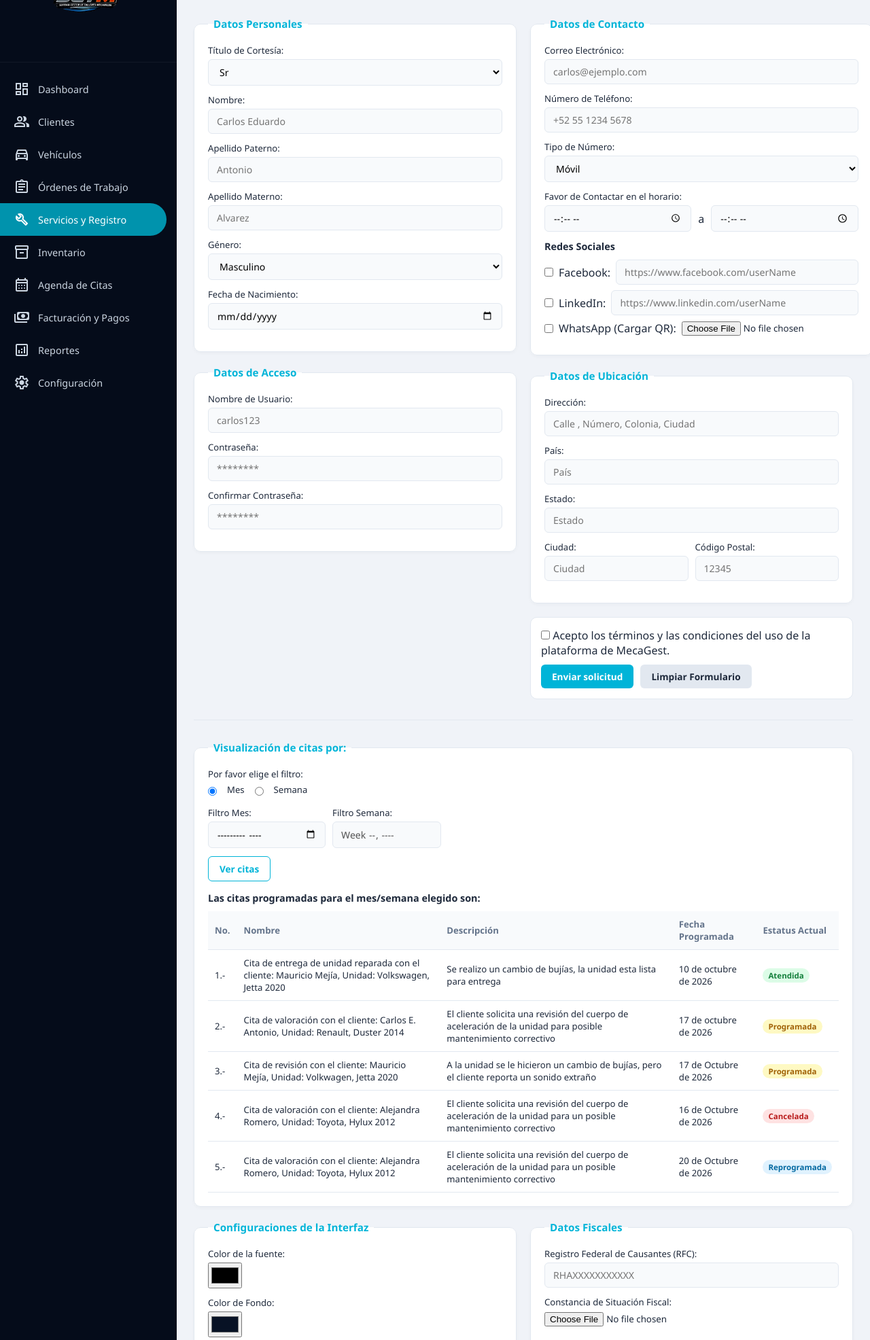
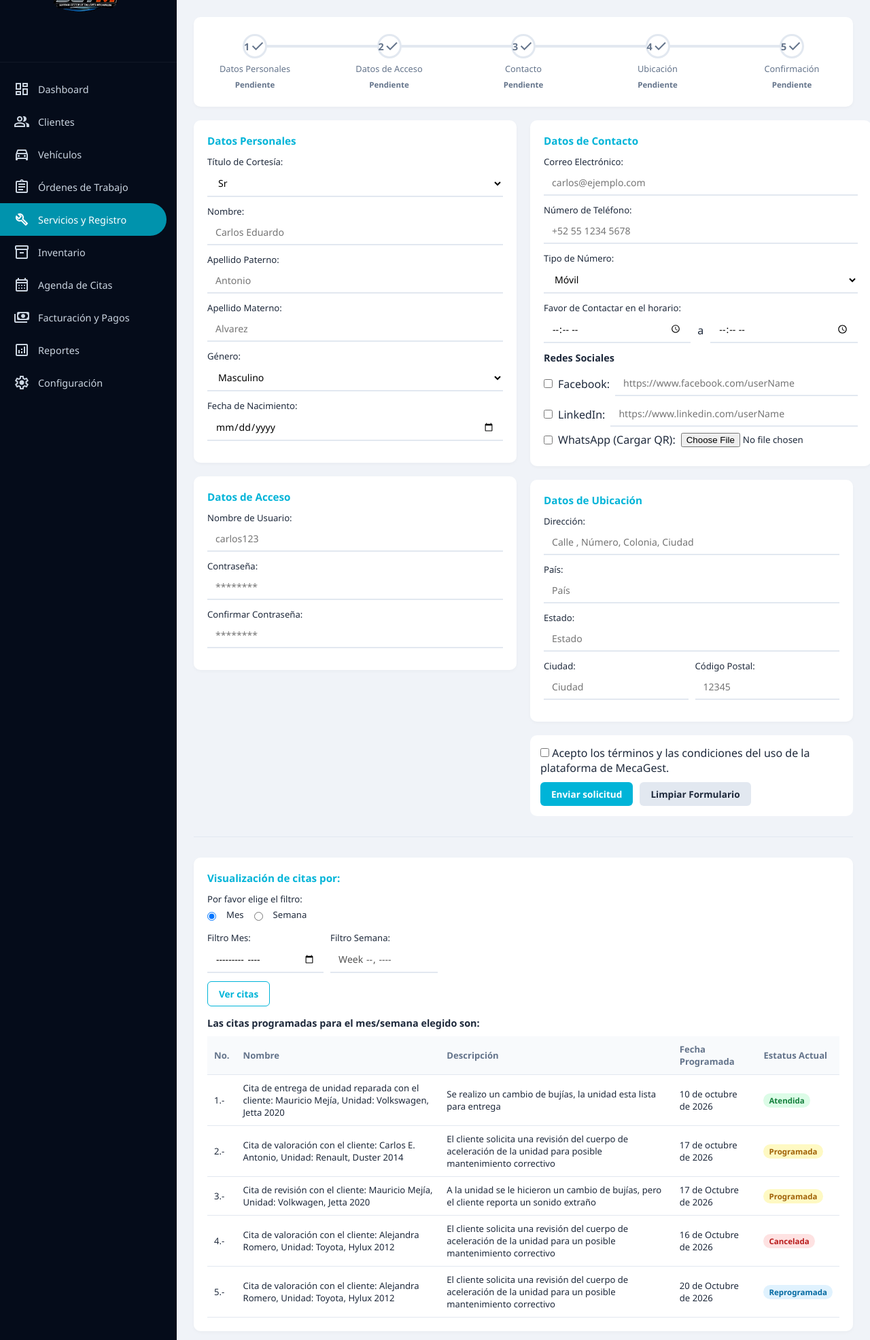
Before and after one commit to charles-antt/Practicas_Aplicaciones_Web_250850, a PHP site: page /Practica04/registroUsuarios.html in a window 1280 px wide. Shown: the part 104-2076 px from the top of the page at 68% size. Run offline with PHP 8.4, Linux system fonts and the light colour scheme.

Commit message:
Practica 04
update: Se actucalizaron todos los archivos para poder agregar una barra de acompletado y funciones de color con el js y css

```diff
--- a/Practica04/css/style.css
+++ b/Practica04/css/style.css
@@ -352,3 +352,229 @@ th {
   border-top: 1px solid var(--border-color);
   margin: 10px 0;
 }
+/* ==========================================
+   1. BARRA WIZARD: ARRIBA DE TODO, ANCHO COMPLETO
+   ========================================== */
+form.dashboard-grid {
+    margin: 0 !important;
+    padding: 0 !important;
+}
+
+.wizard-container {
+    grid-column: 1 / -1;          /* ocupa todo el ancho del grid, no una sola columna */
+    padding: 25px 30px;
+}
+
+.wizard-steps {
+    display: flex;
+    justify-content: space-between;
+    align-items: flex-start;
+    position: relative;
+    width: 100%;
+}
+
+/* Línea de fondo: va del centro del círculo 1 al centro del círculo 5
+   (60px = mitad del ancho de cada paso, 18px = mitad del círculo) */
+.wizard-progress-bar {
+    position: absolute;
+    top: 18px;
+    left: 60px;
+    right: 60px;
+    height: 4px;
+    transform: translateY(-50%);
+    background-color: var(--border-color);
+    border-radius: 2px;
+    z-index: 1;
+}
+
+.wizard-progress-fill {
+    height: 100%;
+    width: 0;
+    background-color: var(--primary-cyan);
+    border-radius: 2px;
+    transition: width 0.3s ease;
+}
+
+.wizard-step {
+    position: relative;
+    z-index: 2;
+    display: flex;
+    flex-direction: column;
+    align-items: center;
+    gap: 8px;
+    width: 120px;
+    text-align: center;
+}
+
+.step-circle {
+    --fill: 0;
+    position: relative;
+    width: 36px;
+    height: 36px;
+    border-radius: 50%;
+    display: flex;
+    align-items: center;
+    justify-content: center;
+    font-weight: 600;
+    font-size: 0.9rem;
+    color: var(--text-light);
+    /* Anillo que se va llenando según el % de campos completados del apartado */
+    background: conic-gradient(var(--primary-cyan) calc(var(--fill) * 1%), var(--border-color) 0);
+    transition: background-color 0.3s ease, color 0.3s ease;
+}
+
+.step-circle::before {
+    content: "";
+    position: absolute;
+    inset: 3px;
+    border-radius: 50%;
+    background-color: #fff;
+}
+
+.step-circle > * {
+    position: relative;
+    z-index: 1;
+}
+
+.step-check {
+    display: none;
+    font-size: 20px;
+}
+
+.step-label {
+    font-size: 0.8rem;
+    font-weight: 500;
+    color: var(--text-light);
+    line-height: 1.2;
+    transition: color 0.3s ease;
+}
+
+.step-status {
+    font-size: 0.72rem;
+    font-weight: 600;
+    color: var(--text-light);
+}
+
+/* Apartado en progreso */
+.wizard-step.is-partial .step-circle { color: var(--primary-hover); }
+.wizard-step.is-partial .step-label  { color: var(--text-dark); }
+.wizard-step.is-partial .step-status { color: #a16207; }
+
+/* Apartado completo: círculo sólido con check */
+.wizard-step.is-complete .step-circle {
+    background: var(--primary-cyan);
+    color: #fff;
+}
+.wizard-step.is-complete .step-circle::before,
+.wizard-step.is-complete .step-num { display: none; }
+.wizard-step.is-complete .step-check { display: block; }
+.wizard-step.is-complete .step-label  { color: var(--text-dark); font-weight: 600; }
+.wizard-step.is-complete .step-status { color: #15803d; }
+
+@media (max-width: 640px) {
+    .wizard-step { width: 64px; }
+    .wizard-progress-bar { left: 32px; right: 32px; }
+    .step-label { font-size: 0.68rem; }
+}
+
+/* ==========================================
+   2. SIN BORDES EN APARTADOS (fieldset / cards)
+   ========================================== */
+fieldset,
+fieldset.card,
+.card,
+.actions-card {
+    border: none !important;
+}
+
+legend {
+    float: left;                  /* evita que la leyenda "corte" el borde; ahora es un título normal */
+    width: 100%;
+    padding: 0;
+    margin-bottom: 12px;
+}
+
+legend + * {
+    clear: both;
+}
+
+/* ==========================================
+   3. SIN BORDES EN CAJAS DE TEXTO: SOLO SUBRAYADO
+   ========================================== */
+input[type="text"],
+input[type="email"],
+input[type="tel"],
+input[type="password"],
+input[type="date"],
+input[type="datetime-local"],
+input[type="time"],
+input[type="month"],
+input[type="week"],
+input[type="url"],
+input[type="color"],
+input:not([type]),
+select,
+textarea {
+    border: none !important;
+    border-bottom: 2px solid var(--border-color) !important;  /* subrayado en reposo */
+    border-radius: 0 !important;
+    background-color: transparent !important;
+    box-shadow: none !important;
+    outline: none !important;
+    transition: border-color 0.2s ease-in-out;
+}
+
+input[type="text"]:focus,
+input[type="email"]:focus,
+input[type="tel"]:focus,
+input[type="password"]:focus,
+input[type="date"]:focus,
+input[type="datetime-local"]:focus,
+input[type="time"]:focus,
+input[type="month"]:focus,
+input[type="week"]:focus,
+input[type="url"]:focus,
+input:not([type]):focus,
+select:focus,
+textarea:focus {
+    border-bottom: 2px solid var(--primary-cyan) !important;  /* subrayado cian al seleccionar */
+    background-color: transparent !important;
+}
+
+input[type="text"]:hover,
+input[type="email"]:hover,
+input[type="tel"]:hover,
+input[type="password"]:hover,
+input[type="date"]:hover,
+input[type="datetime-local"]:hover,
+input[type="time"]:hover,
+input[type="month"]:hover,
+input[type="week"]:hover,
+input[type="url"]:hover,
+input:not([type]):hover,
+select:hover,
+textarea:hover {
+    border-bottom-color: var(--primary-hover) !important;
+}
+
+/* ==========================================
+   4. AVISO "POR FAVOR, LLENA ESTE APARTADO"
+   ========================================== */
+.campo-error {
+    display: block;
+    margin-top: 4px;
+    font-size: 0.75rem;
+    font-weight: 500;
+    color: #b91c1c;
+}
+
+.campo-error[hidden] {
+    display: none;
+}
+
+/* Subrayado rojo en la casilla con aviso (también mientras tiene el foco) */
+form.dashboard-grid input.campo-invalido,
+form.dashboard-grid select.campo-invalido,
+form.dashboard-grid textarea.campo-invalido {
+    border-bottom: 2px solid #dc2626 !important;
+}
--- a/Practica04/js/main.js
+++ b/Practica04/js/main.js
@@ -1,3 +1,6 @@
+(function () {
+// Todo el archivo va dentro de una función para que sus variables no choquen con las de otros .js del proyecto
+
 // Practica 01: primer mensaje en la consola del navegador
 console.log("Hola desde JavaScript");
 
@@ -55,3 +58,225 @@ fechaNacimiento.addEventListener("change", function() {
         resultadoEdad.style.color = "red"; // MENOR DE EDAD -> ROJO
     }
 });
+
+// Wizard Stepper: cada círculo se llena según los campos completados de su apartado
+document.addEventListener("DOMContentLoaded", function () {
+    const form = document.querySelector("form.dashboard-grid");
+    const wizardFill = document.getElementById("wizardProgress");
+    const pasos = document.querySelectorAll(".wizard-step");
+    if (!form || !wizardFill || pasos.length === 0) return;
+
+    const $ = (id) => document.getElementById(id);
+    const terminos = form.querySelector('.actions-card input[type="checkbox"]');
+
+    // Campos que cuentan para considerar "lleno" cada apartado (en el orden de los pasos)
+    // Cada función devuelve [campos llenos, campos totales]
+    const lleno = (el) => !!el && el.value.trim() !== "" && el.checkValidity();
+    const contar = (ids) => [ids.filter(id => lleno($(id))).length, ids.length];
+
+    const reglas = [
+        // 1. Datos Personales
+        () => contar(["nombre", "apPaterno", "fechaNacimiento"]),
+        // 2. Datos de Acceso (la confirmación debe coincidir con la contraseña)
+        () => {
+            const ok = ["usuario", "contrasena"].filter(id => lleno($(id))).length;
+            const coincide = lleno($("confirmarContrasena")) &&
+                $("confirmarContrasena").value === $("contrasena").value;
+            return [ok + (coincide ? 1 : 0), 3];
+        },
+        // 3. Contacto (correo y teléfono; el horario y las redes son opcionales)
+        () => contar(["correo", "telefono"]),
+        // 4. Ubicación
+        () => contar(["direccion", "pais", "estado", "ciudad", "codigoPostal"]),
+        // 5. Confirmación: aceptar términos
+        () => [terminos && terminos.checked ? 1 : 0, 1]
+    ];
+
+    // Preparar los círculos (número + check) y la etiqueta de estado de cada paso
+    pasos.forEach((paso, i) => {
+        paso.classList.remove("active");
+        const circulo = paso.querySelector(".step-circle");
+        circulo.innerHTML =
+            `<span class="step-num">${i + 1}</span>` +
+            `<span class="material-symbols-outlined step-check">check</span>`;
+        const estado = document.createElement("span");
+        estado.className = "step-status";
+        paso.appendChild(estado);
+    });
+
+    function actualizarWizard() {
+        const fracciones = [];
+
+        pasos.forEach((paso, i) => {
+            const [llenos, total] = reglas[i]();
+            const fraccion = total === 0 ? 0 : llenos / total;
+            fracciones.push(fraccion);
+
+            const completo = llenos === total;
+            const parcial = llenos > 0 && !completo;
+
+            paso.classList.toggle("is-complete", completo);
+            paso.classList.toggle("is-partial", parcial);
+            paso.querySelector(".step-circle").style.setProperty("--fill", Math.round(fraccion * 100));
+
+            paso.querySelector(".step-status").textContent =
+                completo ? "Completo" :
+                parcial  ? `En progreso (${llenos}/${total})` :
+                           "Pendiente";
+        });
+
+        // La línea avanza paso a paso: pasos completos seguidos + avance parcial del siguiente
+        let k = 0;
+        while (k < pasos.length && fracciones[k] === 1) k++;
+        const posicion = Math.max(0, (k - 1) + (k < pasos.length ? fracciones[k] : 0));
+        wizardFill.style.width = (posicion / (pasos.length - 1)) * 100 + "%";
+    }
+
+    form.addEventListener("input", actualizarWizard);
+    form.addEventListener("change", actualizarWizard);
+    form.addEventListener("reset", () => setTimeout(actualizarWizard, 0)); // tras limpiar el formulario
+
+    actualizarWizard();
+});
+
+// Practica: Control de la barra de progreso dinamica conforme se llena el formulario
+document.addEventListener("DOMContentLoaded", function () {
+    const form = document.querySelector("form.dashboard-grid");
+    const progressBar = document.getElementById("progressBar");
+    const stepperText = document.getElementById("stepper-text");
+
+    if (!form || !progressBar || !stepperText) return;
+
+    // Seleccionamos los inputs activos en el primer formulario
+    const inputs = form.querySelectorAll("input:not([type='hidden']):not([type='submit']):not([type='reset']), select, textarea");
+
+    function actualizarProgreso() {
+        let llenados = 0;
+        let total = inputs.length;
+
+        inputs.forEach(input => {
+            if (input.type === "checkbox" || input.type === "radio") {
+                if (input.checked) llenados++;
+            } else if (input.value.trim() !== "") {
+                llenados++;
+            }
+        });
+
+        const porcentaje = Math.round((llenados / total) * 100);
+        progressBar.style.width = porcentaje + "%";
+        stepperText.textContent = `Progreso del formulario: ${porcentaje}% (${llenados} de ${total} campos completados)`;
+    }
+
+    // Escuchar eventos en cada campo del formulario
+    inputs.forEach(input => {
+        input.addEventListener("input", actualizarProgreso);
+        input.addEventListener("change", actualizarProgreso);
+    });
+
+    // Inicializar cálculo al cargar
+    actualizarProgreso();
+});
+
+
+// Avisos de validación: "Por favor, llena este apartado" debajo de cada casilla
+document.addEventListener("DOMContentLoaded", function () {
+    const form = document.querySelector("form.dashboard-grid");
+    if (!form) return;
+
+    form.noValidate = true; // se desactiva el globo nativo del navegador; usamos nuestros avisos
+
+    const MENSAJE = "Por favor, llena este apartado";
+
+    // Casillas que deben llenarse (las mismas que usa la barra wizard).
+    // Para exigir otra, agrega su id a esta lista.
+    const idsObligatorios = [
+        "nombre", "apPaterno", "fechaNacimiento",
+        "usuario", "contrasena", "confirmarContrasena",
+        "correo", "telefono",
+        "direccion", "pais", "estado", "ciudad", "codigoPostal"
+    ];
+    const campos = idsObligatorios.map(id => document.getElementById(id)).filter(Boolean);
+    const terminos = form.querySelector('.actions-card input[type="checkbox"]');
+    const avisos = new Map();     // campo -> elemento <small> con el mensaje
+    const tocados = new Set();    // campos que el usuario ya visitó
+
+    function crearAviso(el, despuesDe) {
+        const aviso = document.createElement("small");
+        aviso.className = "campo-error";
+        aviso.setAttribute("role", "alert");
+        aviso.hidden = true;
+        despuesDe.insertAdjacentElement("afterend", aviso);
+        avisos.set(el, aviso);
+        return aviso;
+    }
+
+    function mensajeDe(el) {
+        if (el === terminos) return el.checked ? "" : "Por favor, acepta los términos y condiciones";
+        if (el.value.trim() === "") return MENSAJE;
+        if (el.type === "email" && !el.checkValidity()) return "Ingresa un correo electrónico válido";
+        if (el.id === "confirmarContrasena" && el.value !== document.getElementById("contrasena").value) {
+            return "Las contraseñas no coinciden";
+        }
+        return "";
+    }
+
+    // Muestra u oculta el aviso del campo. Devuelve true si el campo es inválido.
+    function validar(el) {
+        const mensaje = mensajeDe(el);
+        const aviso = avisos.get(el);
+        aviso.textContent = mensaje;
+        aviso.hidden = mensaje === "";
+        el.classList.toggle("campo-invalido", mensaje !== "");
+        el.setAttribute("aria-invalid", mensaje !== "" ? "true" : "false");
+        return mensaje !== "";
+    }
+
+    campos.forEach(el => {
+        crearAviso(el, el);
+        // Aparece al salir de la casilla vacía; luego se actualiza mientras se escribe
+        el.addEventListener("blur", () => { tocados.add(el); validar(el); });
+        const revisar = () => { if (tocados.has(el)) validar(el); };
+        el.addEventListener("input", revisar);
+        el.addEventListener("change", () => { tocados.add(el); validar(el); });
+    });
+
+    // Si cambia la contraseña, se vuelve a comparar la confirmación
+    const contrasena = document.getElementById("contrasena");
+    const confirmar = document.getElementById("confirmarContrasena");
+    if (contrasena && confirmar) {
+        contrasena.addEventListener("input", () => { if (tocados.has(confirmar)) validar(confirmar); });
+    }
+
+    if (terminos) {
+        crearAviso(terminos, terminos.closest("label") || terminos);
+        terminos.addEventListener("change", () => { tocados.add(terminos); validar(terminos); });
+    }
+
+    // Al enviar: se revisan todas las casillas y se detiene el envío si falta alguna
+    form.addEventListener("submit", function (e) {
+        let primero = null;
+        const todos = terminos ? [...campos, terminos] : campos;
+        todos.forEach(el => {
+            tocados.add(el);
+            if (validar(el) && !primero) primero = el;
+        });
+        if (primero) {
+            e.preventDefault();
+            primero.scrollIntoView({ behavior: "smooth", block: "center" });
+            primero.focus({ preventScroll: true });
+        }
+    });
+
+    // Al limpiar el formulario se quitan todos los avisos
+    form.addEventListener("reset", function () {
+        tocados.clear();
+        avisos.forEach((aviso, el) => {
+            aviso.hidden = true;
+            aviso.textContent = "";
+            el.classList.remove("campo-invalido");
+            el.removeAttribute("aria-invalid");
+        });
+    });
+});
+
+})();
--- a/Practica04/registroUsuarios.html
+++ b/Practica04/registroUsuarios.html
@@ -34,12 +34,12 @@
 
             <div class="sidebar-footer">
                 <span class="material-symbols-outlined">help</span>
-                <div>
-                    <p class="footer-title">¿Necesitas ayuda?</p>
-                    <p class="footer-sub">Soporte técnico</p>
-                </div>
+                    <div>
+                        <p class="footer-title">¿Necesitas ayuda?</p>
+                        <p class="footer-sub">Soporte técnico</p>
+                    </div>
             </div>
-        </aside>
+            </aside>
 
         <!-- Área Principal de Contenido -->
         <div class="main-wrapper">
@@ -67,6 +67,36 @@
 
                 <!-- PRIMERA SECCIÓN: FORMULARIO PRINCIPAL DE REGISTRO -->
                 <form action="" method="post" class="dashboard-grid">
+
+                    <!-- Barra de Pasos Estilo Wizard -->
+                    <div class="wizard-container card">
+                        <div class="wizard-steps">
+                            <div class="wizard-progress-bar">
+                                <div class="wizard-progress-fill" id="wizardProgress"></div>
+                            </div>
+
+                            <div class="wizard-step active" data-step="1">
+                                <div class="step-circle">1</div>
+                                <span class="step-label">Datos Personales</span>
+                            </div>
+                            <div class="wizard-step" data-step="2">
+                                <div class="step-circle">2</div>
+                                <span class="step-label">Datos de Acceso</span>
+                            </div>
+                            <div class="wizard-step" data-step="3">
+                                <div class="step-circle">3</div>
+                                <span class="step-label">Contacto</span>
+                            </div>
+                            <div class="wizard-step" data-step="4">
+                                <div class="step-circle">4</div>
+                                <span class="step-label">Ubicación</span>
+                            </div>
+                            <div class="wizard-step" data-step="5">
+                                <div class="step-circle">5</div>
+                                <span class="step-label">Confirmación</span>
+                            </div>
+                        </div>
+                    </div>
 
                     <!-- Columna 1: Datos Personales y Acceso -->
                     <div class="grid-column">
```
